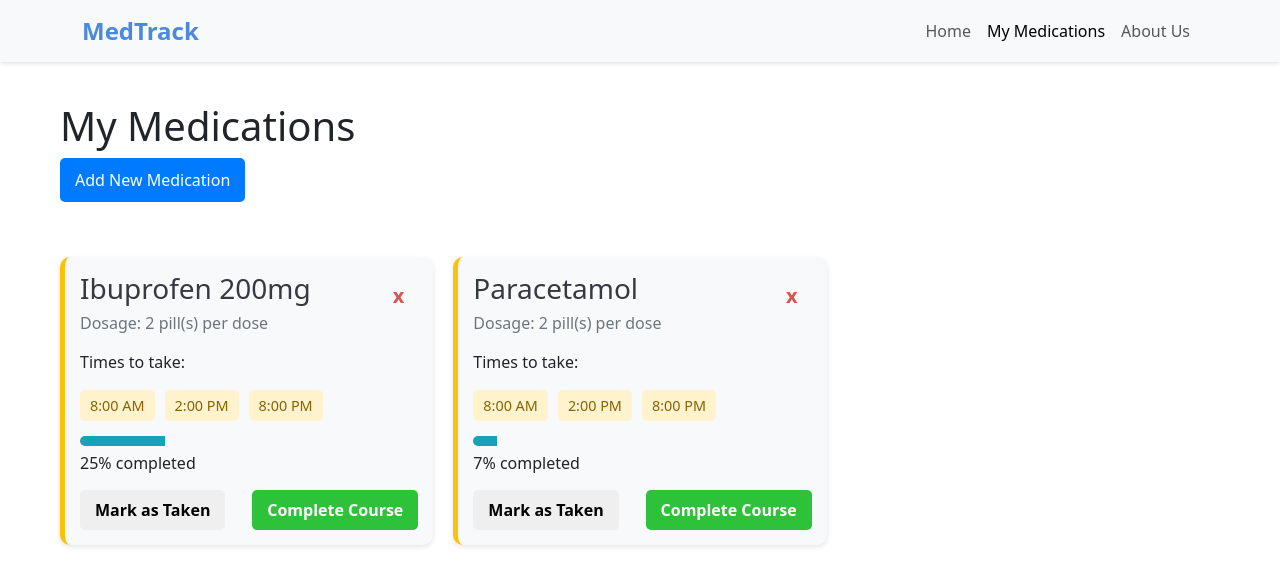
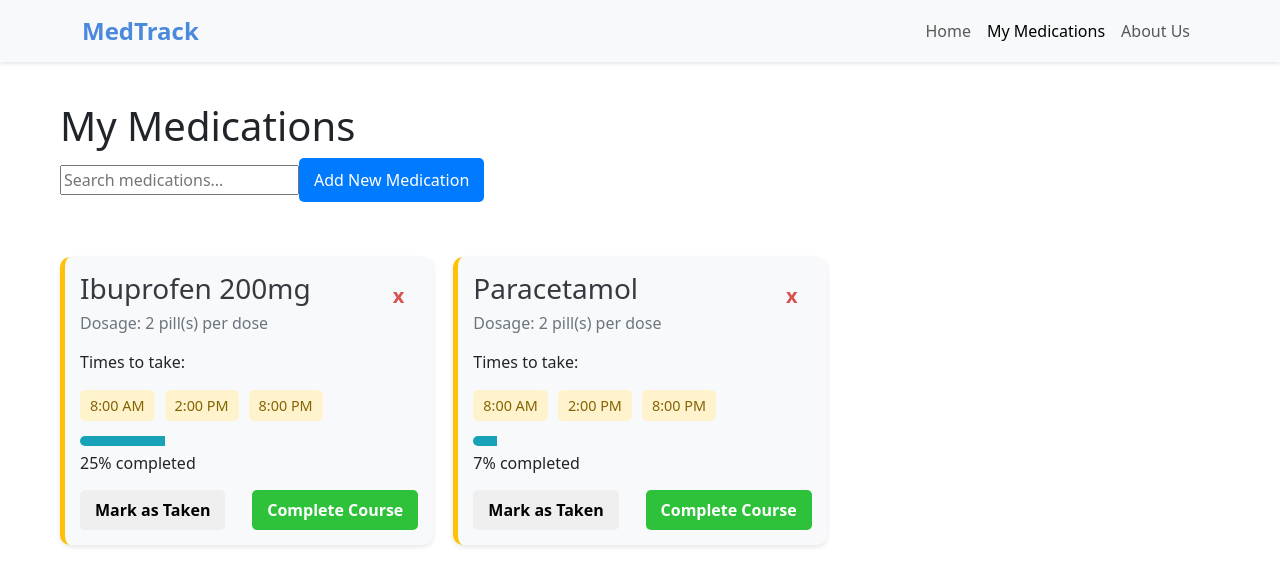
Before and after one commit to Boyani-Rose/Med-track-app, a React (Create React App) app: page /my-medications in a window 1280 px wide. Shown: the top 586 px of the page. Built offline with nearby package versions, Linux system fonts and the light colour scheme; data requests are answered from the project's data file.

Commit message:
Added a search functionality on top of medication cards.

```diff
--- a/src/pages/MyMedications.jsx
+++ b/src/pages/MyMedications.jsx
@@ -1,27 +1,38 @@
-import React from 'react';
+import React, { useState } from 'react';
 import MedCard from '../components/MedCard';
 import { Link } from 'react-router-dom';
 import './MyMedications.css';
 
 function MyMedications({ medications, onUpdate, onComplete }) {
+  const [searchTerm, setSearchTerm] = useState('');
+
+  const filteredMedications = medications.filter(med =>
+    med.name.toLowerCase().includes(searchTerm.toLowerCase())
+  );
+
   return (
     <div className="my-medications">
       <h1>My Medications</h1>
+
+      <input
+        type="text"
+        placeholder="Search medications..."
+        value={searchTerm}
+        onChange={(e) => setSearchTerm(e.target.value)}
+        className="search-bar"
+      />
 
       <Link to="/add-medication" className="add-med-btn">
         Add New Medication
       </Link>
 
       <div className="medications-grid">
-        {medications.length === 0 ? (
+        {filteredMedications.length === 0 ? (
           <div className="empty-state">
-            <p>No medications added yet.</p>
-            <Link to="/add-medication" className="add-med-btn">
-              Add Your First Medication
-            </Link>
+            <p>No medications match your search.</p>
           </div>
         ) : (
-          medications.map(med => (
+          filteredMedications.map(med => (
             <MedCard
               key={med.id}
               medication={med}
```
